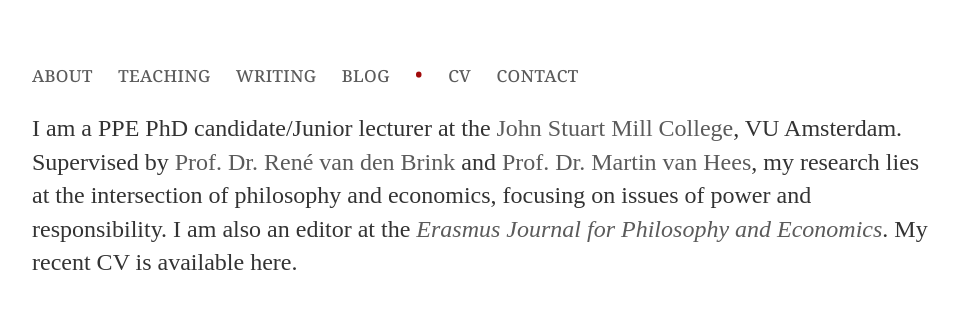
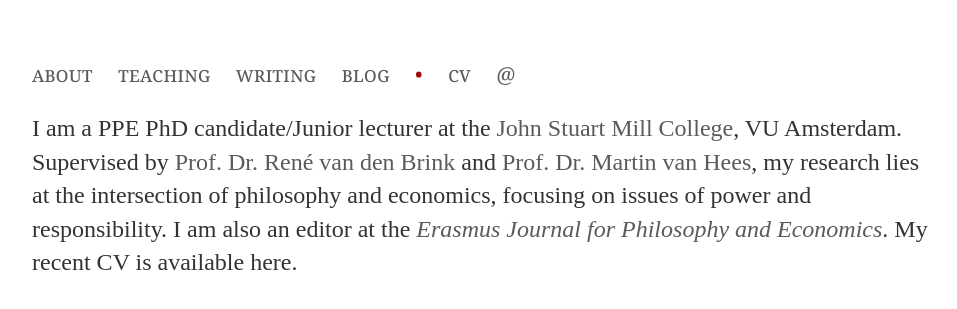
Before and after one commit to uzunovam/uzunovam, a Jekyll site: the page built from index.html, in a window 1280 px wide. Shown: the top 309 px of the page, without its empty margins (160-1117 px from the left). Built offline with Jekyll 4.4.1, drawn with Linux system fonts in a browser that asks for light colours.

Commit message:
Update default.html

```diff
--- a/_layouts/default.html
+++ b/_layouts/default.html
@@ -14,7 +14,7 @@
 		        		<li><a href="/blog">blog</a></li>
 					<li><bullet>&#8226;</bullet></li>
 					<li><a href="/files/CV-Uzunova.pdf">cv</a></li>
-					<li><a href="mailto:m.g.uzunova@vu.nl">contact</a></li>
+					<li><a href="mailto:m.g.uzunova@vu.nl">@</a></li>
     				</ul>
 			</nav>
 			<div class="container">
```
